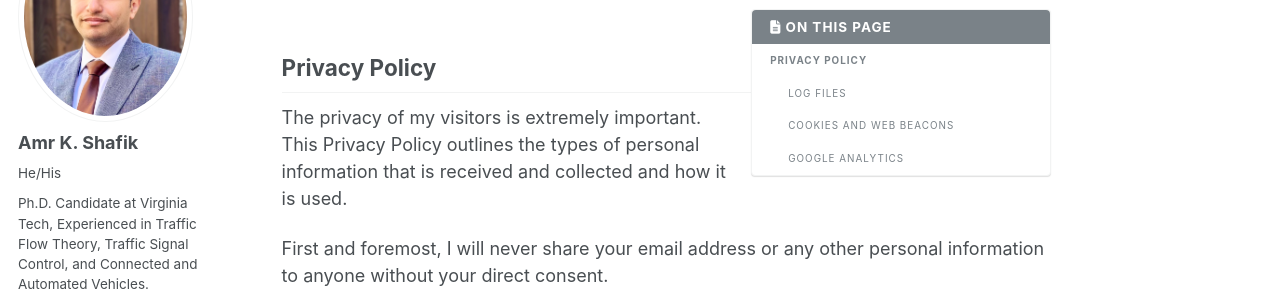
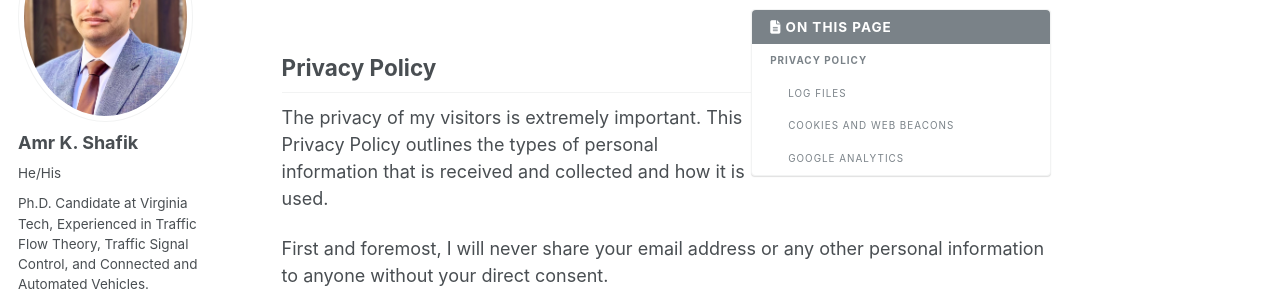
Before and after one commit to akshafik/amrshafik, a Jekyll site: the page built from _pages/terms.md, in a window 1280 px wide. Shown: the part 194-494 px from the top of the page. Built offline with Jekyll 4.4.1, drawn with Linux system fonts in a browser that asks for light colours; some web fonts are replaced.

Commit message:
update CV formatting and adjust sidebar margin for improved layout

```diff
--- a/_sass/_sidebar.scss
+++ b/_sass/_sidebar.scss
@@ -63,7 +63,8 @@
     position: relative;
     float: right;
     width: $right-sidebar-width-narrow;
-    margin-left: span(0.5 of 12);
+    margin-left: 0.5;
+    // margin-left: span(0.5 of 12);
     z-index: 10;
   }
 
```
Also changed, not shown: _pages/cv.md (+1 -1 lines).
